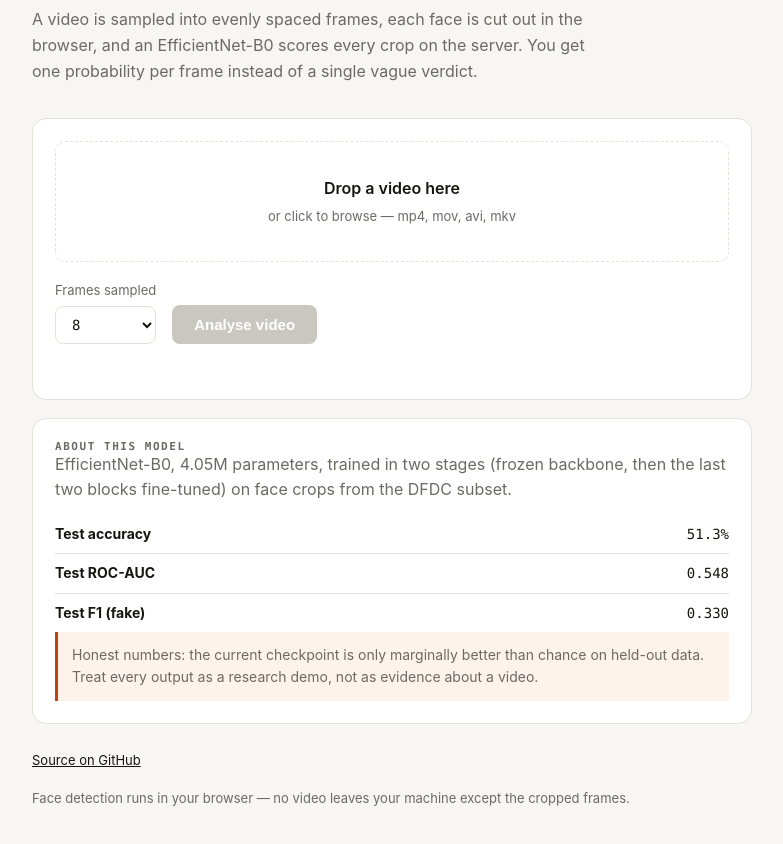
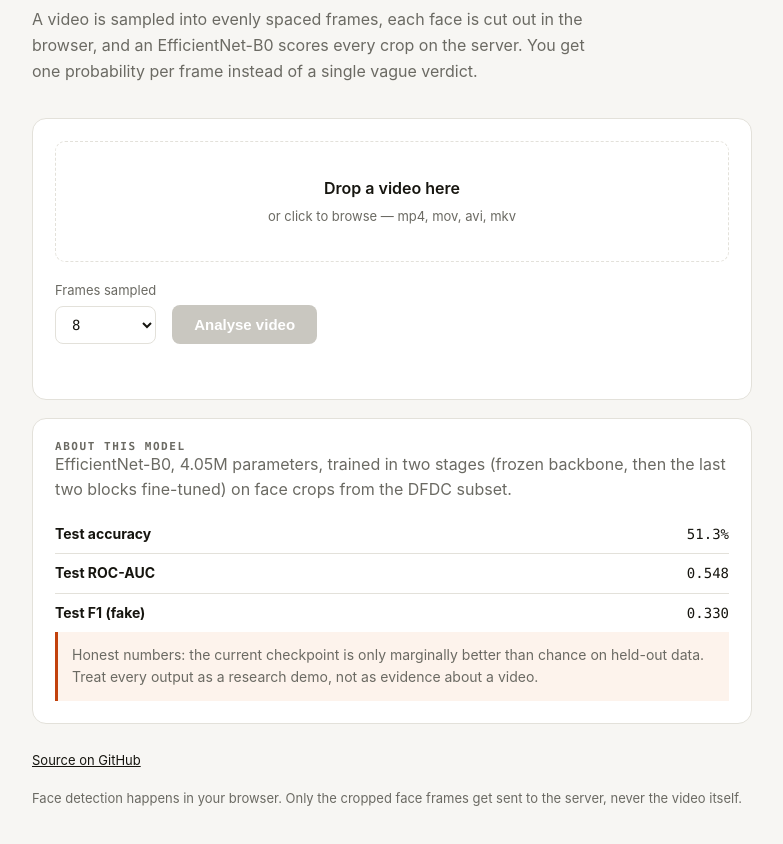
Before and after one commit to alymkarim/DeepGuard-Deepfake-Detector, a plain HTML site: page web/public/index.html in a window 1280 px wide. Shown: the part 126-970 px from the top of the page, without its empty margins (248-1031 px from the left). Drawn offline with Linux system fonts and the light colour scheme; no server answers.

Commit message:
Rewrite the footer line about face detection
Reads like copywriting. It just means the crops are what gets
uploaded, so say that.

```diff
--- a/web/public/index.html
+++ b/web/public/index.html
@@ -106,8 +106,8 @@
         <a href="https://github.com/alymkarim/DeepGuard-Deepfake-Detector"
           >Source on GitHub</a
         >
-        <span>Face detection runs in your browser — no video leaves your
-        machine except the cropped frames.</span>
+        <span>Face detection happens in your browser. Only the cropped face
+        frames get sent to the server, never the video itself.</span>
       </footer>
     </main>
 
```
